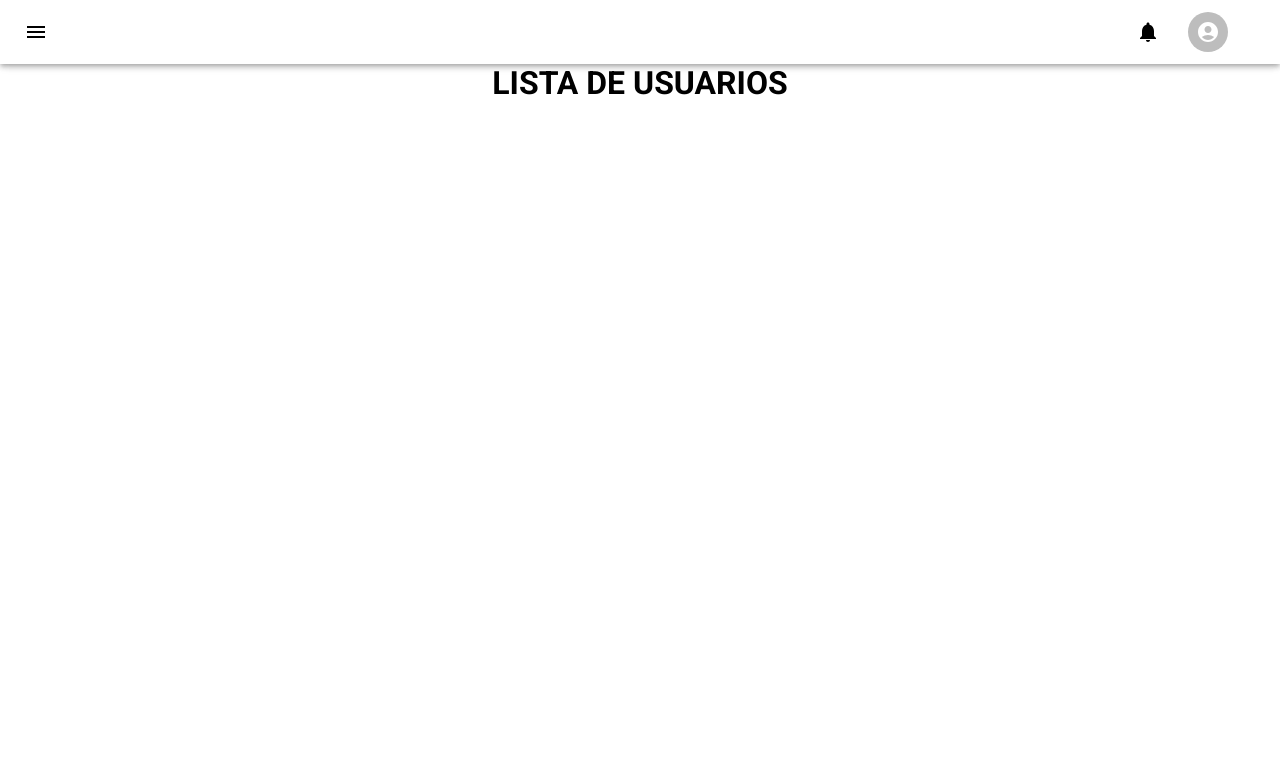
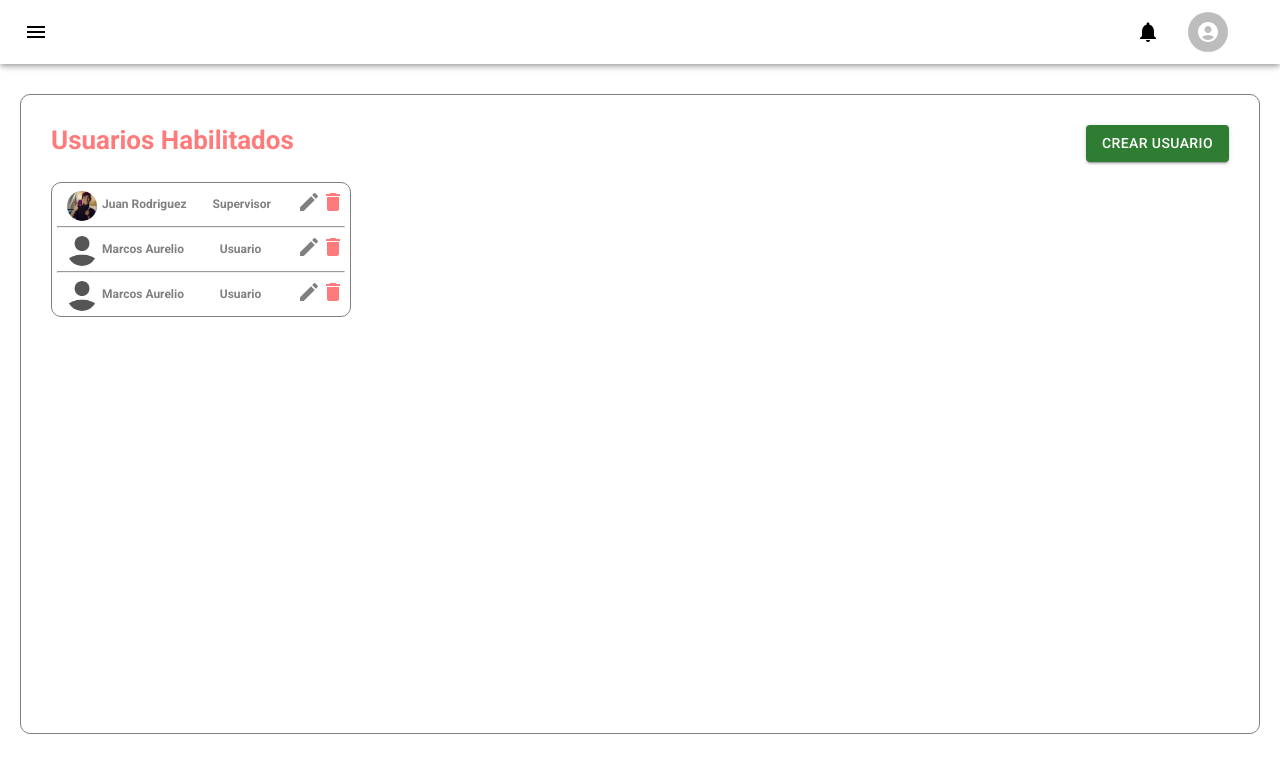
Before and after one commit to PJoaquin-adviters/Proyecto-final-adviters, a React (Create React App) app: page /administrarUsuarios in a window 1280 px wide. Shown: the top 772 px of the page. Built offline with nearby package versions, Linux system fonts and the light colour scheme.

Commit message:
diseño de administrar usuarios page

```diff
--- a/src/App.js
+++ b/src/App.js
@@ -19,7 +19,10 @@ function App() {
             <Route index element={<DashboardPage />} />
             <Route path="/login" element={<LoginPage />} />
             <Route path="/user" element={<User />} />
-            <Route path="/administrarUsuarios" element={<AdministrarUsuariosPage />} />
+            <Route
+              path="/administrarUsuarios"
+              element={<AdministrarUsuariosPage />}
+            />
             <Route path="/calendar" element={<CalendarPage />} />
             <Route path="/cargarLicencia" element={<CargarLicenciaPage />} />
             <Route path="*" element={<h1>LA PÁGINA NO EXISTE</h1>} />
--- a/src/Pages/AdministrarUsuariosPage/AdministrarUsuariosPage.css
+++ b/src/Pages/AdministrarUsuariosPage/AdministrarUsuariosPage.css
@@ -0,0 +1,79 @@
+.admUsuariosContainer {
+  width: 100%;
+  display: flex;
+  flex-direction: column;
+}
+
+.admucontainer {
+  border: 1px solid gray;
+  margin: 30px 20px 0 20px;
+  min-height: 80vh;
+  padding: 30px;
+  border-radius: 10px;
+}
+
+.admuHeader {
+  display: flex;
+  justify-content: space-between;
+}
+
+.admuHeader h2 {
+  font-size: 26px;
+  color: #ff7b7b;
+}
+
+.admulista {
+  display: flex;
+  border: 1px solid gray;
+  height: fit-content;
+  min-width: 300px;
+  width: fit-content;
+  margin-top: 20px;
+  flex-direction: column;
+  border-radius: 10px;
+}
+
+.admuItem {
+  display: flex;
+  justify-content: space-between;
+  align-items: center;
+  width: 100%;
+  height: fit-content;
+  margin: 5px;
+}
+
+.fstart {
+  display: flex;
+  align-items: center;
+}
+
+.simagen {
+  width: 30px;
+  height: 30px;
+  border-radius: 20px;
+  margin: 3px 0 0 10px;
+}
+.tittlename {
+  font-size: 12px;
+  margin-left: 5px;
+  color: gray;
+}
+
+.cargo {
+  font-size: 12px;
+  color: gray;
+}
+
+.admuItemButtons {
+  margin-right: 10px;
+}
+.buttonedit {
+  background: none;
+  border: none;
+  cursor: pointer;
+}
+.buttonDelete {
+  background: none;
+  border: none;
+  cursor: pointer;
+}
--- a/src/Pages/AdministrarUsuariosPage/AdministrarUsuariosPage.jsx
+++ b/src/Pages/AdministrarUsuariosPage/AdministrarUsuariosPage.jsx
@@ -1,6 +1,12 @@
 import { useEffect, useState } from "react";
 import Loading from "../../components/Loading/Loading";
 import "./AdministrarUsuariosPage.css";
+import { Paper, Button } from "@mui/material";
+import { Height } from "@mui/icons-material";
+import Jordi from "../../assets/img/jordi2.jpg";
+import EditIcon from "@mui/icons-material/Edit";
+import DeleteIcon from "@mui/icons-material/Delete";
+import NoUser from "../../assets/img/user-not-found.png";
 
 const AdministrarUsuariosPage = () => {
   const [userList, setUserList] = useState(null);
@@ -12,7 +18,14 @@ const AdministrarUsuariosPage = () => {
         name: "Juan",
         lastName: "Rodriguez",
         role: "Supervisor",
-        img: "linkdelaimagen",
+        img: Jordi,
+      },
+      {
+        id: "646854152454",
+        name: "Marcos",
+        lastName: "Aurelio",
+        role: "Usuario",
+        img: null,
       },
       {
         id: "646854152454",
@@ -23,20 +36,73 @@ const AdministrarUsuariosPage = () => {
       },
     ];
 
-    setTimeout(() => {
-      setUserList(data);
-    }, 1500);
+    setUserList(data);
   };
 
-  useEffect(() => getData(), []);
+  useEffect(() => {
+    setTimeout(() => {
+      getData();
+    }, 1500);
+  }, []);
+
+  const editUser = (userId) => {};
+
+  const deleteUser = (userId) => {};
 
   return (
-    <div>
+    <div className="admUsuariosContainer">
       {!userList ? (
         <Loading />
       ) : (
-        <div>
-          <h1>LISTA DE USUARIOS </h1>
+        <div className="admucontainer">
+          <div className="admuHeader">
+            <h2>Usuarios Habilitados</h2>
+            <Button
+              variant="contained"
+              color="success"
+              onClick={() =>
+                (window.location.href = "/user?title=CREAR USUARIO")
+              }
+            >
+              Crear Usuario
+            </Button>
+          </div>
+          <div className="admuBody">
+            <div className="admulista">
+              {userList.map((usuario, index) => (
+                <>
+                  <div className="admuItem">
+                    <div className="fstart">
+                      <img
+                        className="simagen"
+                        src={usuario.img ? usuario.img : NoUser}
+                        alt=""
+                      />
+                      <h3 className="tittlename">{`${usuario.name} ${usuario.lastName}`}</h3>
+                    </div>
+                    <h3 className="cargo">{usuario.role}</h3>
+                    <div className="admuItemButtons">
+                      <button
+                        className="buttonedit"
+                        onClick={() => editUser(usuario.id)}
+                      >
+                        <EditIcon sx={{ color: "gray" }} />
+                      </button>
+                      <button
+                        className="buttonDelete"
+                        onClick={() => deleteUser(usuario.id)}
+                      >
+                        <DeleteIcon sx={{ color: "#ff7b7b" }} />
+                      </button>
+                    </div>
+                  </div>
+                  {index + 1 != userList.length && (
+                    <hr style={{ marginRight: "5px", marginLeft: "5px" }} />
+                  )}
+                </>
+              ))}
+            </div>
+          </div>
         </div>
       )}
     </div>
```
